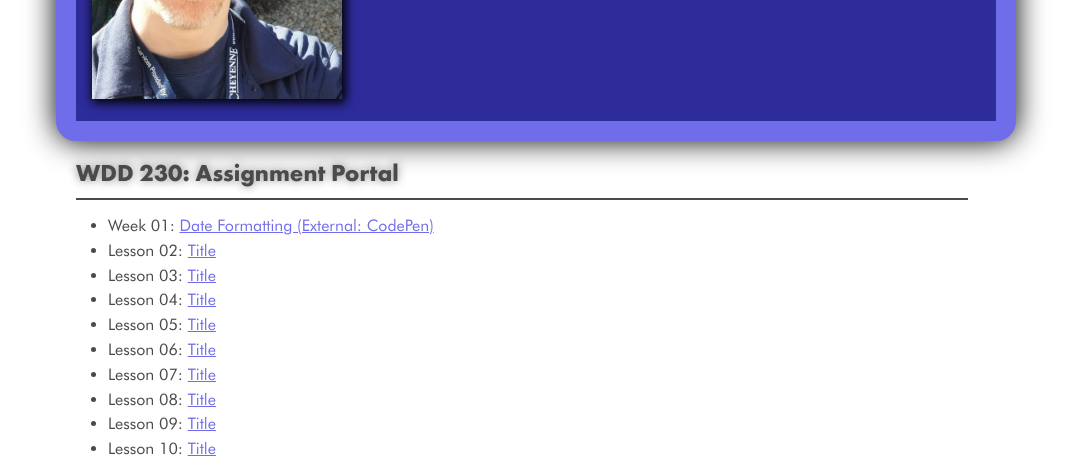
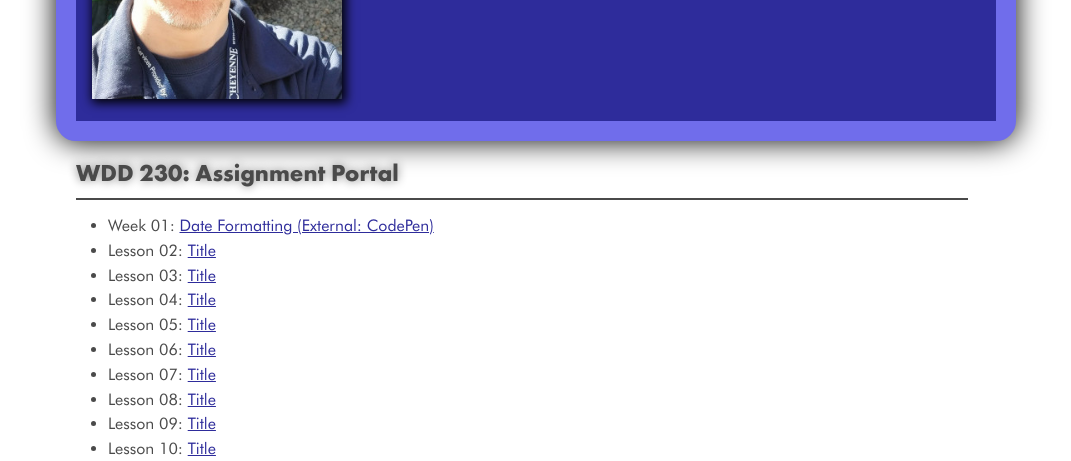
Before and after one commit to Wyoming-C64/wdd230, a plain HTML site: page index.html in a window 1280 px wide. Shown: the part 325-786 px from the top of the page, without its empty margins (104-1175 px from the left). Drawn offline with Linux system fonts and the light colour scheme.

Commit message:
Fix link colors.

```diff
--- a/styles/styles.css
+++ b/styles/styles.css
@@ -126,7 +126,7 @@ footer {
 }
 
 a {
-    color: var(--c64-ltblue);
+    color: var(--c64-blue);
 }
 
 a:active {
@@ -134,7 +134,7 @@ a:active {
 }
 
 a:visited {
-    color: var(--c64-purple);
+    color: var(--c64-blue);
 }
 
 .modification {
```
